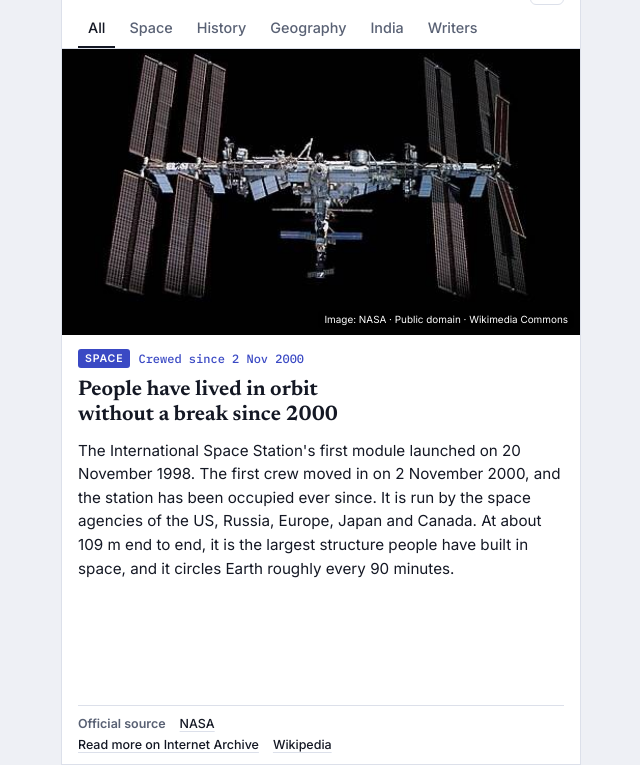
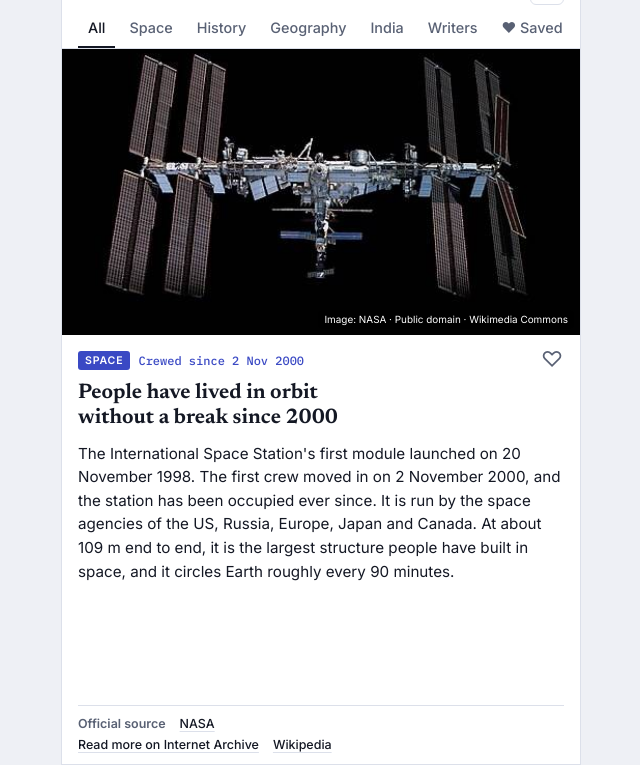
Before and after one commit to Prashanthrajagopal91/reader-site, a plain HTML site: page index.html in a window 1280 px wide. Shown: the part 35-800 px from the top of the page, without its empty margins (319-959 px from the left). Drawn offline with Linux system fonts and the light colour scheme; no server answers.

Commit message:
Add love button and Saved tab for favourite cards
Co-Authored-By: Claude Opus 5.5 <noreply@anthropic.com>
Claude-Session: https://claude.ai/code/session_01CgXJZ3nnUtLsZ9SahMfrEm

```diff
--- a/index.html
+++ b/index.html
@@ -18,7 +18,7 @@
    The last panel loads more cards live from public APIs. */
 :root {
   --bg: #eef0f5; --surface: #ffffff; --ink: #141824; --muted: #596174; --line: #dce0ea;
-  --space: #3a49c4; --history: #a3383c; --geo: #1c7656; --india: #b4570b; --writers: #7a3f98; --chip-ink: #ffffff;
+  --space: #3a49c4; --history: #a3383c; --geo: #1c7656; --india: #b4570b; --writers: #7a3f98; --love: #c2185b; --chip-ink: #ffffff;
   --display: "Newsreader", Georgia, "Times New Roman", serif;
   --body: "Inter", system-ui, -apple-system, "Segoe UI", sans-serif;
   --mono: "IBM Plex Mono", ui-monospace, Consolas, monospace;
@@ -26,7 +26,7 @@
 }
 @media (prefers-color-scheme: dark) { :root {
   --bg: #0b0e15; --surface: #151a25; --ink: #e8ebf3; --muted: #9aa2b6; --line: #262d3d;
-  --space: #8d9bff; --history: #ff8f8c; --geo: #62d3a8; --india: #f2a65a; --writers: #c9a2ff; --chip-ink: #0b0e15; color-scheme: dark } }
+  --space: #8d9bff; --history: #ff8f8c; --geo: #62d3a8; --india: #f2a65a; --writers: #c9a2ff; --love: #ff7aa8; --chip-ink: #0b0e15; color-scheme: dark } }
 
 * { box-sizing: border-box; }
 html, body { height: 100%; margin: 0; }
@@ -47,7 +47,7 @@ nav button:focus-visible, a:focus-visible, .end button:focus-visible { outline:
 .feed { flex: 1 1 auto; min-height: 0; overflow-y: auto; scroll-snap-type: y mandatory; overscroll-behavior: contain; scrollbar-width: none; }
 .feed::-webkit-scrollbar { display: none; }
 .card { height: 100%; scroll-snap-align: start; scroll-snap-stop: always; display: flex; flex-direction: column; border-bottom: 1px solid var(--line); }
-.space { --accent: var(--space); } .history { --accent: var(--history); } .geography { --accent: var(--geo); } nav.india { --accent: var(--india); } .writers { --accent: var(--writers); }
+.space { --accent: var(--space); } .history { --accent: var(--history); } .geography { --accent: var(--geo); } nav.india { --accent: var(--india); } .writers { --accent: var(--writers); } nav.saved { --accent: var(--love); }
 figure { position: relative; margin: 0; flex: 0 0 40%; min-height: 0; overflow: hidden;
   background: linear-gradient(135deg, color-mix(in srgb, var(--accent, var(--muted)) 35%, var(--surface)), color-mix(in srgb, var(--accent, var(--muted)) 10%, var(--surface))); }
 figure img { width: 100%; height: 100%; object-fit: cover; display: block; }
@@ -84,6 +84,12 @@ figcaption { position: absolute; right: 6px; bottom: 6px; max-width: calc(100% -
 .read blockquote { padding-left: 14px; border-left: 2px solid var(--accent); }
 .read .said { display: block; margin-top: 4px; font: 400 0.78rem/1.4 var(--body); color: var(--muted); }
 .read.quotes blockquote + blockquote { margin-top: 6px; }
+/* Love button: saves the card to the Saved tab on this device. */
+.love { margin-left: auto; border: 0; background: none; color: var(--muted); font: 400 1.35rem/1 var(--body); min-width: 40px; min-height: 34px; margin-block: -6px; margin-right: -8px; border-radius: 6px; cursor: pointer; }
+.love[aria-pressed="true"] { color: var(--love); }
+.love:focus-visible { outline: 2px solid var(--love); outline-offset: 2px; }
+@media (prefers-reduced-motion: no-preference) { .love[aria-pressed="true"] { animation: pop 0.25s ease-out; } }
+@keyframes pop { 50% { transform: scale(1.3); } }
 @media (prefers-reduced-motion: reduce) { .feed { scroll-behavior: auto; } .spin { animation-duration: 2.4s; } }
 @media (min-width: 560px) { .app { border-left: 1px solid var(--line); border-right: 1px solid var(--line); } }
 </style>
@@ -100,7 +106,7 @@ figcaption { position: absolute; right: 6px; bottom: 6px; max-width: calc(100% -
 <script>
 "use strict";
 /* ---------- settings ---------- */
-const TOPICS = [["all", "All"], ["space", "Space"], ["history", "History"], ["geography", "Geography"], ["india", "India"], ["writers", "Writers"]];
+const TOPICS = [["all", "All"], ["space", "Space"], ["history", "History"], ["geography", "Geography"], ["india", "India"], ["writers", "Writers"], ["saved", "♥ Saved"]];
 const PER_TOPIC = 3;               // new cards per topic per "Load more" (All tab gets 3 of each)
 const PER_SINGLE = 6;              // new cards per "Load more" on a single-topic tab
 const WEEK = 7 * 24 * 3600 * 1000;
@@ -423,6 +429,19 @@ const SOURCES = {
   writers: n => [libraryCards(n - 2), quoteCards(1), popovaCards(1)],
 };
 
+/* ---------- favourites: whole cards kept in localStorage, so they still show after the live feed moves on ---------- */
+let saved = store.get("oa-saved", {});
+const isSaved = c => Object.prototype.hasOwnProperty.call(saved, c.id);
+function heart(c) {
+  const b = el("button", "love");
+  const draw = () => { const on = isSaved(c); b.textContent = on ? "♥" : "♡"; b.setAttribute("aria-pressed", on); b.setAttribute("aria-label", on ? "Remove from saved" : "Save to favourites"); b.title = on ? "Saved" : "Save"; };
+  b.onclick = () => {
+    if (isSaved(c)) delete saved[c.id]; else saved[c.id] = { ...c, savedAt: Date.now() };
+    store.set("oa-saved", saved); draw();
+  };
+  draw(); return b;
+}
+
 /* ---------- state and rendering ---------- */
 let items = [];                       // hand-written cards + everything loaded live this visit
 let topic = "all";
@@ -435,6 +454,7 @@ function writerCard(c, i) {
   const b = el("div", "body");
   const m = el("div", "meta"); m.append(el("span", "chip", c.kind || "Writers"));
   if (c.fact) m.append(el("span", "fact", c.fact));
+  m.append(heart(c));
   const r = el("div", "read" + (c.quotes ? " quotes" : ""));
   if (c.quotes) for (const [t, said] of c.quotes) { const q = el("blockquote", null, t); if (said) q.append(el("span", "said", said)); r.append(q); }
   for (const p of c.paras || []) r.append(typeof p === "string" ? el("p", null, p) : el("blockquote", null, p.q));
@@ -464,6 +484,7 @@ function card(c, i) {
   const m = el("div", "meta"); m.append(el("span", "chip", c.india ? "India · " + c.cat : c.cat));
   if (c.fact) m.append(el("span", "fact", c.fact));
   if (c.live) m.append(el("span", "live", "Loaded live"));
+  m.append(heart(c));
   const src = el("div", "src");
   const r1 = el("div", "row"); r1.append(el("b", null, c.live ? "Source" : "Official source"), link(c.source[1], c.source[0])); src.append(r1);
   const r2 = el("div", "row"); for (const [label, href] of c.more || []) r2.append(link(href, label)); if (r2.childNodes.length) src.append(r2);
@@ -477,8 +498,9 @@ function fromStatic(c) {
     source: c.off, more: [["Read more on Internet Archive", c.ar], ["Wikipedia", c.wiki]] };
 }
 
-const matches = c => topic === "all" ? c.cat !== "writers" : topic === "india" ? c.india : c.cat === topic;
-const visible = () => items.filter(matches);
+let savedView = [];                   // the Saved tab's list, fixed while it's open so an un-save can be undone
+const matches = c => topic === "saved" ? false : topic === "all" ? c.cat !== "writers" : topic === "india" ? c.india : c.cat === topic;
+const visible = () => topic === "saved" ? savedView : items.filter(matches);
 function setCount(i, n) { count.textContent = String(i + 1).padStart(2, "0") + " / " + String(n).padStart(2, "0"); }
 
 function endPanel() {
@@ -491,7 +513,11 @@ function drawEnd(state, msg) {
   if (!endEl) return;
   const n = visible().length;
   const kids = [];
-  if (state === "loading") {
+  if (topic === "saved") {
+    kids.push(el("h2", null, n ? n + " saved " + (n === 1 ? "story" : "stories") : "Nothing saved yet"));
+    kids.push(el("p", "note", "Tap ♡ on any card to keep it here. Saved cards stay in this browser on this device."));
+    if (n) { const a = el("div", "actions"), top = el("button", null, "Back to top"); top.onclick = () => feed.scrollTo({ top: 0 }); a.append(top); kids.push(a); }
+  } else if (state === "loading") {
     kids.push(el("div", "spin"), el("h2", null, "Finding more stories…"), el("p", "note", sourceNote()));
   } else {
     kids.push(el("h2", null, state === "error" ? "Couldn't load more" : "You've read " + n + " stories"));
@@ -520,12 +546,13 @@ function observe() {
 }
 
 function render() {
+  if (topic === "saved") savedView = Object.values(saved).sort((a, b) => (b.savedAt || 0) - (a.savedAt || 0));
   const list = visible();
   feed.replaceChildren(...list.map((c, i) => card(c, i)), endPanel());
   for (const b of tabs.children) b.setAttribute("aria-selected", b.dataset.t === topic);
   tabs.className = topic === "all" ? "" : topic;
   feed.scrollTo({ top: 0 });
-  if (list.length) setCount(0, list.length);
+  if (list.length) setCount(0, list.length); else count.textContent = "";
   observe();
 }
 
@@ -538,6 +565,7 @@ function interleave(list, want) {
 
 // Fetch one batch of live cards for the current tab. Returns {cards, busy}; never touches the page.
 async function fetchBatch() {
+  if (topic === "saved") return { cards: [], busy: false };
   const srcs = topic === "all" ? ["space", "history", "geography"] : [topic];
   const want = topic === "india" ? ["history", "geography"] : srcs;
   const per = topic === "all" ? PER_TOPIC : PER_SINGLE;
@@ -552,7 +580,7 @@ async function fetchBatch() {
 }
 
 async function loadMore() {
-  if (loading) return;
+  if (loading || topic === "saved") return;
   loading = true; drawEnd("loading");
   const { cards: ordered, busy } = await fetchBatch();
   loading = false;
```
